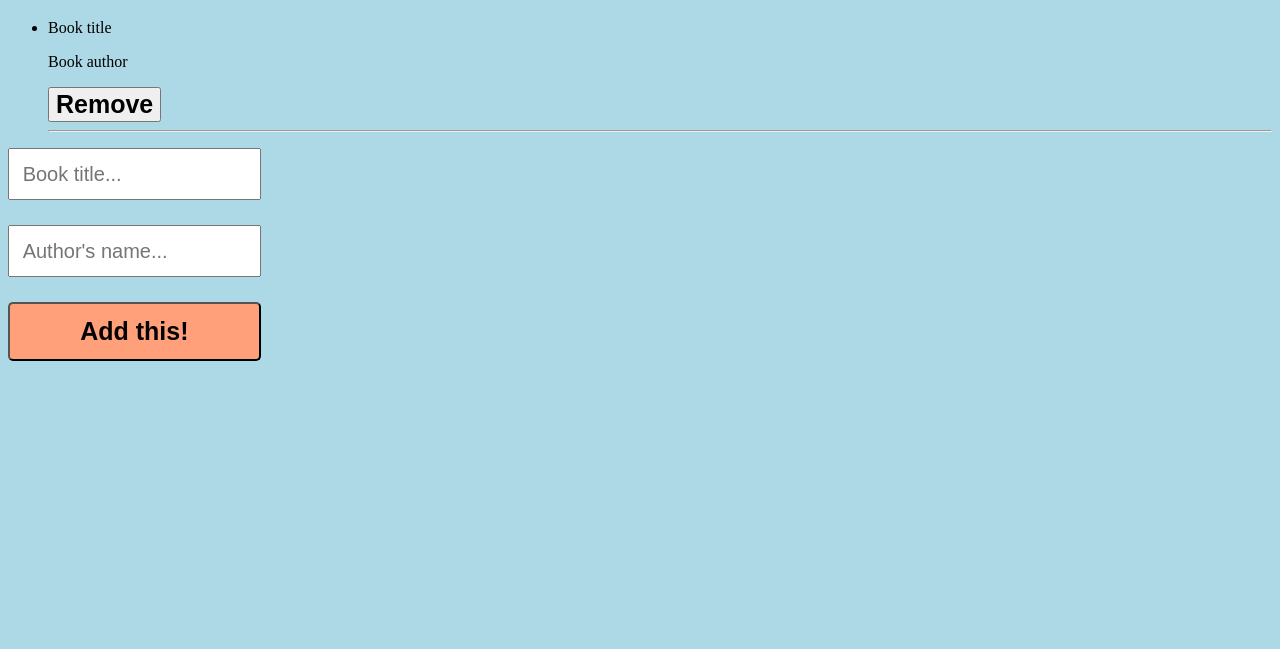
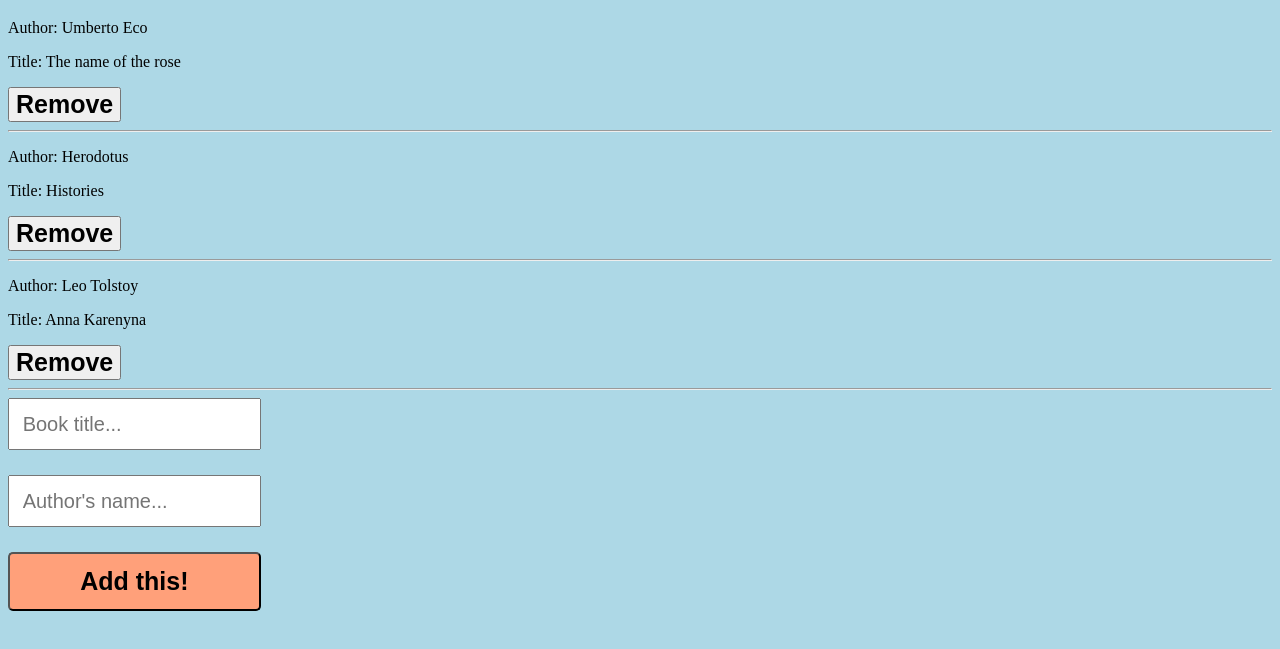
Before and after one commit to binodbhusal/Awesome-books, a plain HTML site: page index.html in a window 1280 px wide. Shown: the part 61-710 px from the top of the page. Drawn offline with Linux system fonts and the light colour scheme.

Commit message:
Adss js display function

```diff
--- /dev/null
+++ b/app.js
@@ -0,0 +1,31 @@
+const bookItem = document.getElementById('book-list');
+    let bookList = [
+        {
+            key: 1,
+            title: 'Anna Karenyna',
+            author: 'Leo Tolstoy'
+        },
+        {
+            key: 2,
+            title: 'Histories',
+            author: 'Herodotus'
+        },
+        {
+            key: 3,
+            title: 'The name of the rose',
+            author: 'Umberto Eco'
+        }
+
+]
+function displayBooks(bookList){
+    bookList.forEach(book => {
+        bookItem.insertAdjacentHTML('afterend', `
+        <li>
+        <p>Author: ${book.author}</p>
+        <p>Title: ${book.title}</p>
+        <button id="${book.key}"class="btnRemove" type="button">Remove</button>
+      </li>
+      <hr>`)}
+)};
+
+console.log(displayBooks(bookList));
--- a/index.html
+++ b/index.html
@@ -11,21 +11,22 @@
     <h1>Awesome Books</h1>
 
     <div>
-      <ul>
+      <ul id="book-list">
         <!-- fetched dynamically-->
-        <li>
+        <!-- <li>
           <p>Book title</p>
           <p>Book author</p>
           <button id="btnRemove" type="button">Remove</button>
         </li>
-        <hr />
+        <hr /> -->
       </ul>
     </div>
 
     <form>
-      <input type="text" name="Book-title" placeholder="Book title..." />
-      <input type="text" name="Author-name" placeholder="Author's name..." />
+      <input id ="title" type="text" name="Book-title" placeholder="Book title..." />
+      <input id ="author" type="text" name="Author-name" placeholder="Author's name..." />
       <button type="button" id="add">Add this!</button>
     </form>
+    <script src="app.js"></script>
   </body>
 </html>
```
